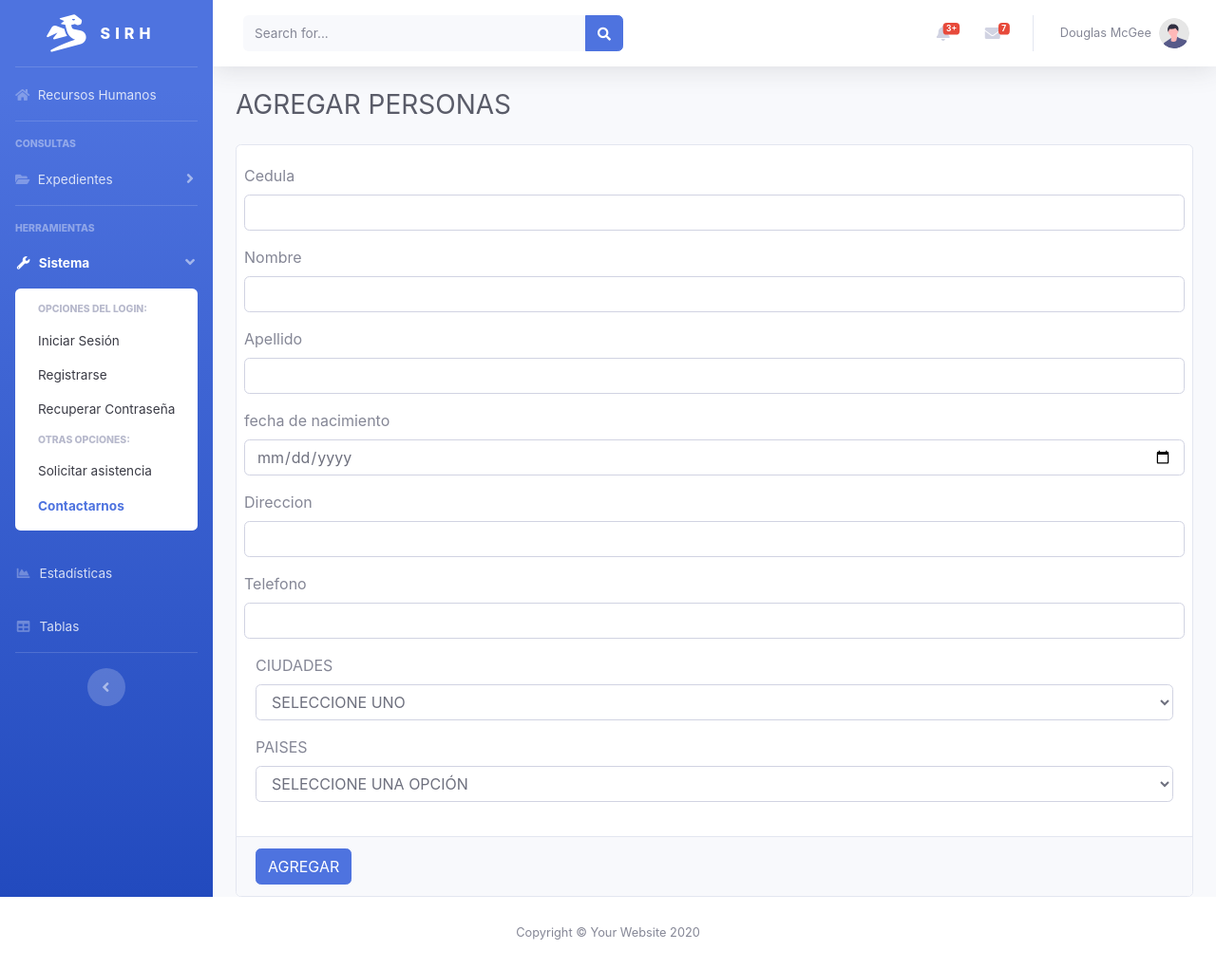
After one commit to Avshin/cansado-master-crud, a Flask app: page /add-personas in a window 1280 px wide. The commit adds this page. Shown: the whole page at 95% size. Run offline with Flask 3, Linux system fonts and the light colour scheme; data that the repository does not hold is empty; some libraries are stand-ins or nearby versions.

Commit message:
CRUDO PERSONAS

```diff
--- a/app.py
+++ b/app.py
@@ -3,6 +3,7 @@ from referenciales.ciudad.CiudadDAO import ciudadDao
 from referenciales.cargo.CargoDAO import CargosDao
 from referenciales.pais.PaisDAO import paisDao
 from referenciales.grado.GradoDAO import GradoDao
+from referenciales.personas.PersonasDAO import personasDAO
 
 app = Flask(__name__)
 
@@ -120,6 +121,60 @@ def grados():
     gadao = GradoDao()
     return render_template('/mantenimiento_views/gradoViews/grado.html', tuplas_grado = gadao.getGrado())
 
+#REFERENCIAL PERSONAS
+@app.route('/personas')
+def personas():
+    pedao = personasDAO()
+    return render_template('/mantenimiento_views/Personaviews/persona.html', lista_personas = pedao.getPersonas())
+
+@app.route('/add-personas')
+def add_personas():
+    lista_ciudades = cdao.getCiudades()
+    padao = paisDao()
+    lista_paises = padao.getPaises()
+    return render_template('/mantenimiento_views/Personaviews/form-add.html', lista_ciudades = lista_ciudades, lista_paises = lista_paises)
+
+@app.route('/save-personas', methods=['POST'])
+def save_personas():
+    pedao = personasDAO()
+    txtcedula = request.form['txtcedula']
+    txtnombre = request.form['txtnombre']
+    txtapellido = request.form['txtapellido']
+    txtfecha = request.form['txtfecha']
+    txtdireccion = request.form['txtdireccion']
+    txttelefono = request.form['txttelefono']
+    detalle_ciudad = request.form['txtciudad']
+    detalle_pais = request.form['txtpais']
+    guardado = False
+    if txtcedula != None and len(txtcedula.strip()) > 0:
+        guardado = pedao.insertPersonas(txtcedula.strip().upper())
+
+    if txtnombre != None and len(txtnombre.strip()) > 0:
+        guardado = pedao.insertPersonas(txtnombre.strip().upper())
+
+    if txtapellido != None and len(txtapellido.strip()) > 0:
+        guardado = pedao.insertPersonas(txtapellido.strip().upper())
+
+    if txtfecha != None and len(txtfecha.strip()) > 0:
+        guardado = pedao.insertPersonas(txtfecha.strip())
+
+    if txtdireccion != None and len(txtdireccion.strip()) > 0:
+        guardado = pedao.insertPersonas(txtdireccion.strip())
+
+    if txttelefono != None and len(txttelefono.strip()) > 0:
+        guardado = pedao.insertPersonas(txttelefono.strip())
+
+    if detalle_ciudad != None and len(detalle_ciudad.strip()) > 0:
+        guardado = pedao.insertPersonas(detalle_ciudad.strip())
+
+    if detalle_pais != None and len(detalle_pais.strip()) > 0:
+        guardado = pedao.insertPersonas(detalle_pais.strip())
+
+    if guardado:
+        return redirect(url_for('personas'))
+    else:
+        return redirect(url_for('add-personas'))
+
 
 
 
--- /dev/null
+++ b/templates/mantenimiento_views/PersonaViews/form-add.html
@@ -0,0 +1,72 @@
+{% extends "base.html" %}
+
+{%block mi_contenido%}
+<!-- Page Heading -->
+<h1 class="h3 mb-4 text-gray-800">AGREGAR PERSONAS</h1>
+
+<form method="POST" action="{{url_for('save_personas')}}">
+  <div class="card">
+
+
+    <div class="card-body">
+
+      <div class="form-group row">
+        <label  for="staticEmail" class="form-label">Cedula</label>
+        <input required type="text" class="form-control" name="txtcedula">
+      </div>
+
+      <div class="form-group row">
+        <label  for="staticEmail" class="form-label">Nombre</label>
+        <input required type="text" class="form-control" name="txtnombre">
+      </div>
+
+      <div class="form-group row">
+        <label  for="staticEmail" class="form-label">Apellido</label>
+        <input required type="text" class="form-control" name="txtapellido">
+      </div>
+
+      <div class="form-group row">
+        <label  for="staticEmail" class="form-label">fecha de nacimiento</label>
+        <input required type="date" class="form-control" name="txtfecha">
+      </div>
+
+      <div class="form-group row">
+        <label  for="staticEmail" class="form-label">Direccion</label>
+        <input required type="text" class="form-control" name="txtdireccion">
+      </div>
+
+      <div class="form-group row">
+        <label  for="staticEmail" class="form-label">Telefono</label>
+        <input required type="text" class="form-control" name="txttelefono">
+      </div>
+
+      <div class="form-group">
+        <label for="exampleFormControlSelect1">CIUDADES</label>
+        <select class="form-control" name="txtciudad" >
+          <option>SELECCIONE UNO</option>
+          {%for item in lista_ciudades%}
+          <option value="{{item['id_ciudad']}}" >{{item['detalle_ciudad']}}</option>
+
+          {%endfor%}
+        </select>
+      </div>
+
+      <div class="form-group">
+        <label for="exampleFormControlSelect1">PAISES</label>
+        <select class="form-control" name="txtpais" >
+          <option>SELECCIONE UNA OPCIÓN</option>
+          {%for item in lista_paises%}
+          <option value="{{item['id_pais']}}" >{{item['detalle_pais']}}</option>
+
+          {%endfor%}
+        </select>
+      </div>
+
+
+    </div>
+    <div class="card-footer">
+      <button type="submit" class="btn btn-primary">AGREGAR</button>
+    </div>
+  </div>
+</form>
+{%endblock%}
```
Also changed, not shown: referenciales/personas/PersonasDAO.py (added, +95 -0 lines), templates/mantenimiento_views/PersonaViews/persona.html (added, +55 -0 lines), referenciales/personas/__init__.py (added), templates/mantenimiento_views/PaisViews/index.html (line endings or trailing spaces), templates/mantenimiento_views/PersonaViews/form-edit.html (added).
